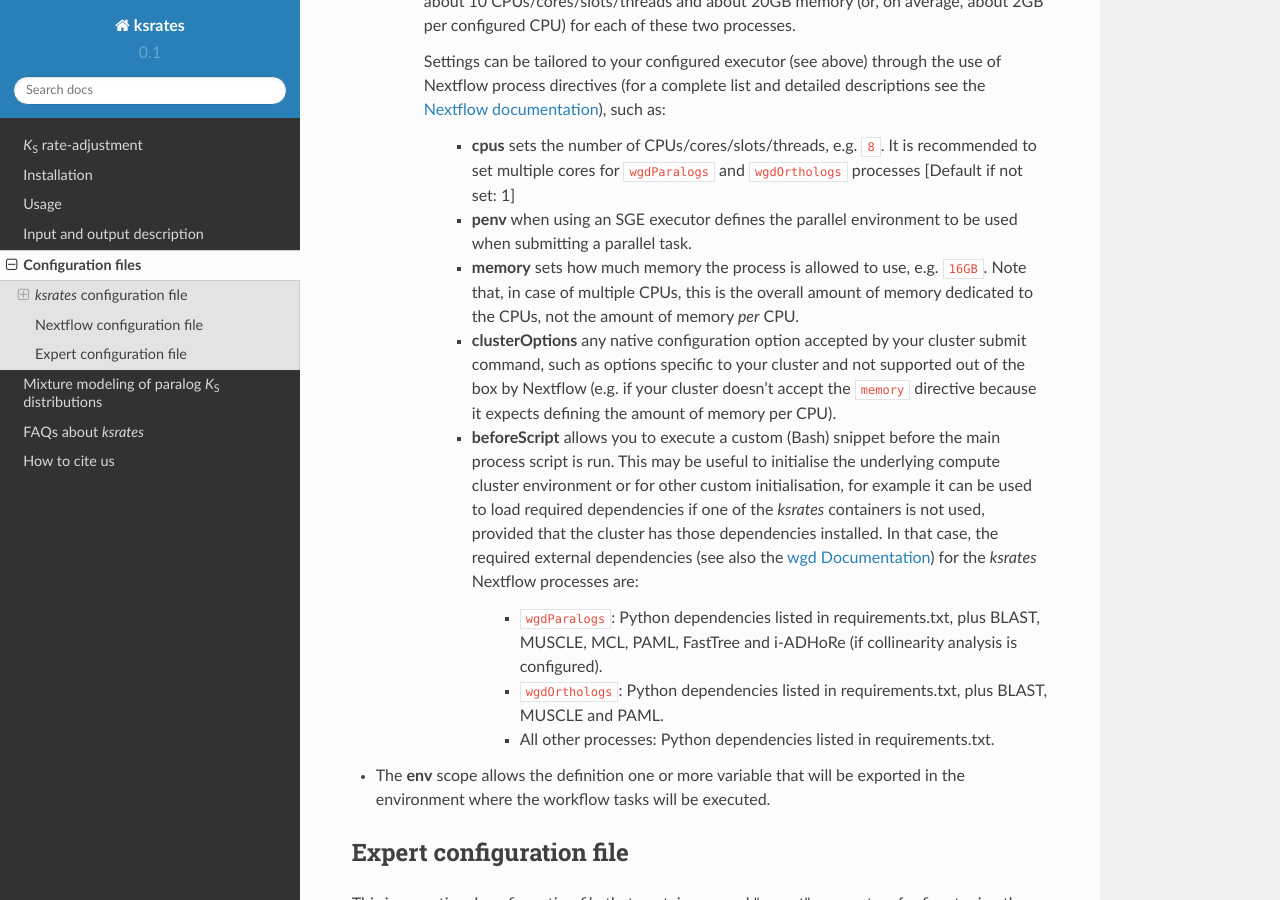
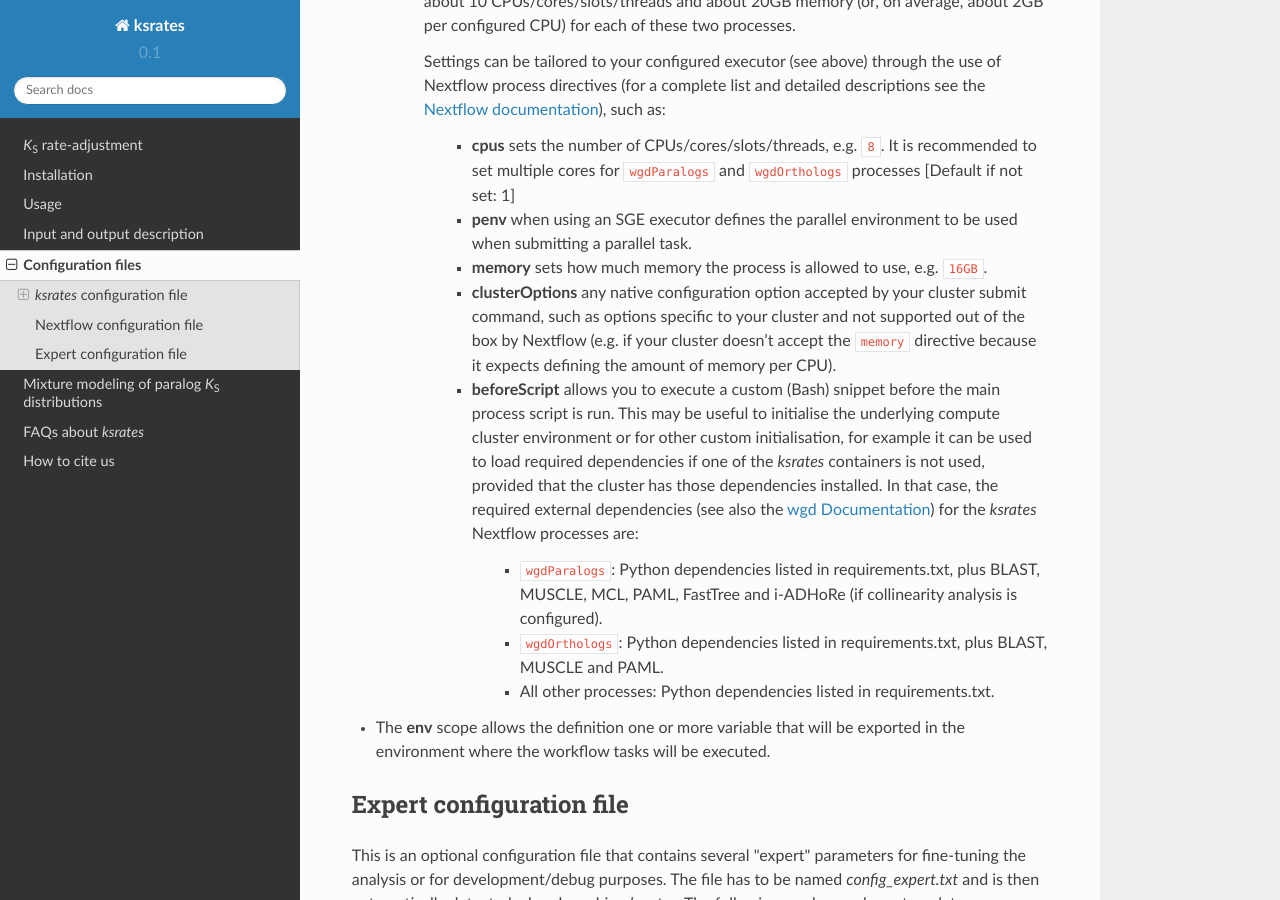
Before and after one commit to VIB-PSB/ksrates, a Sphinx documentation site: the page built from doc/source/configuration.rst, in a window 1280 px wide and 900 px high, scrolled down 5619 px. Built offline with Sphinx 7.4.7 and the Read the Docs theme 2.0.0, drawn with Linux system fonts in a browser that asks for light colours.

Commit message:
Remove unnecessary explanation in docs (memory)

```diff
--- a/doc/source/configuration.rst
+++ b/doc/source/configuration.rst
@@ -182,7 +182,7 @@ The Nextflow configuration file is used to configure various settings for the *k
 
         * **cpus** sets the number of CPUs/cores/slots/threads, e.g. ``8``. It is recommended to set multiple cores for ``wgdParalogs`` and ``wgdOrthologs`` processes [Default if not set: 1]
     	* **penv** when using an SGE executor defines the parallel environment to be used when submitting a parallel task.
-        * **memory** sets how much memory the process is allowed to use, e.g. ``16GB``. Note that, in case of multiple CPUs, this is the overall amount of memory dedicated to the CPUs, not the amount of memory *per* CPU.
+        * **memory** sets how much memory the process is allowed to use, e.g. ``16GB``.
         * **clusterOptions** any native configuration option accepted by your cluster submit command, such as options specific to your cluster and not supported out of the box by Nextflow (e.g. if your cluster doesn't accept the ``memory`` directive because it expects defining the amount of memory per CPU).
         * **beforeScript** allows you to execute a custom (Bash) snippet before the main process script is run. This may be useful to initialise the underlying compute cluster environment or for other custom initialisation, for example it can be used to load required dependencies if one of the *ksrates* containers is not used, provided that the cluster has those dependencies installed. In that case, the required external dependencies (see also the `wgd Documentation <https://wgd.readthedocs.io/en/latest/index.html#external-software>`__) for the *ksrates* Nextflow processes are:
 
```
